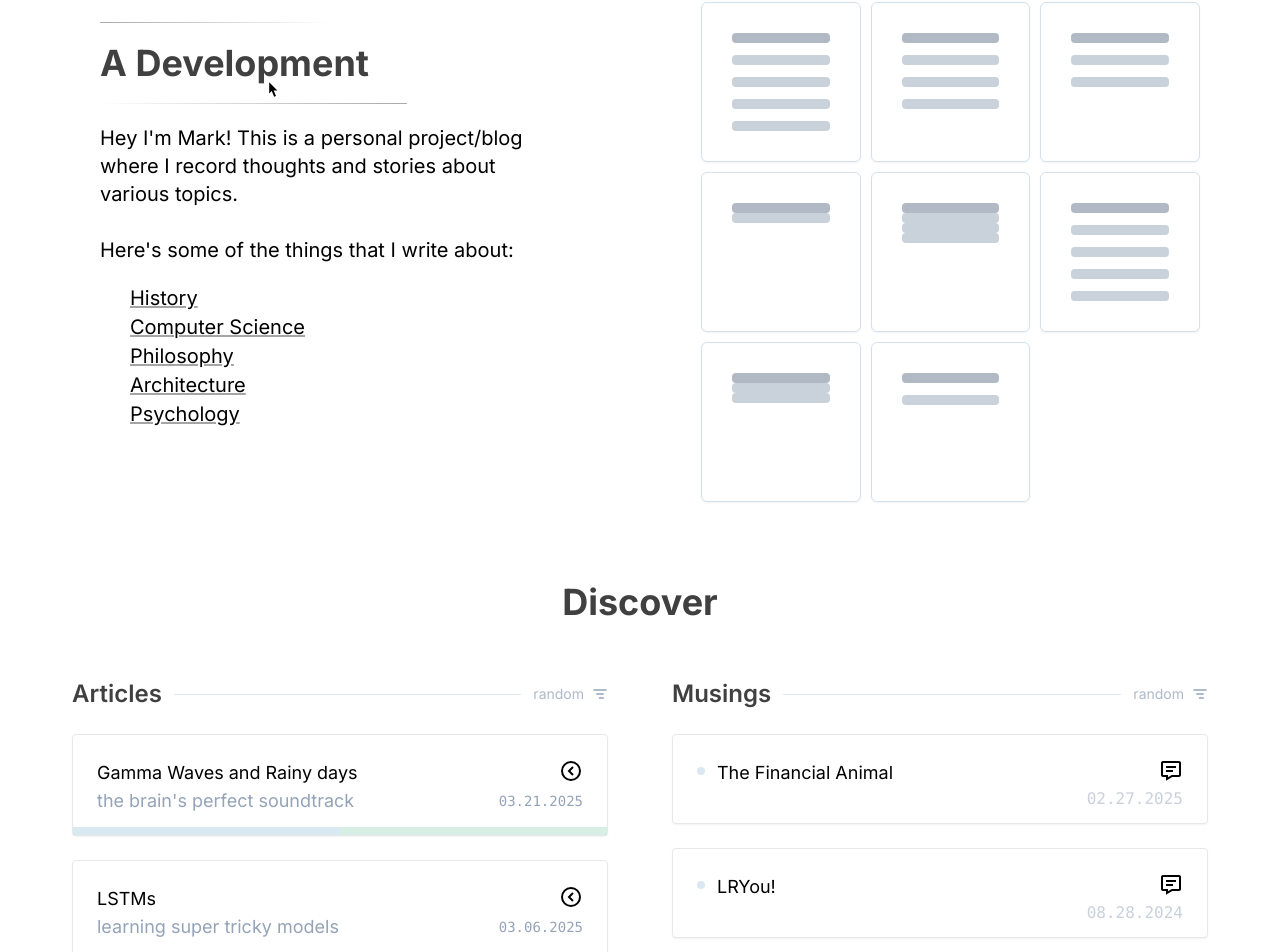
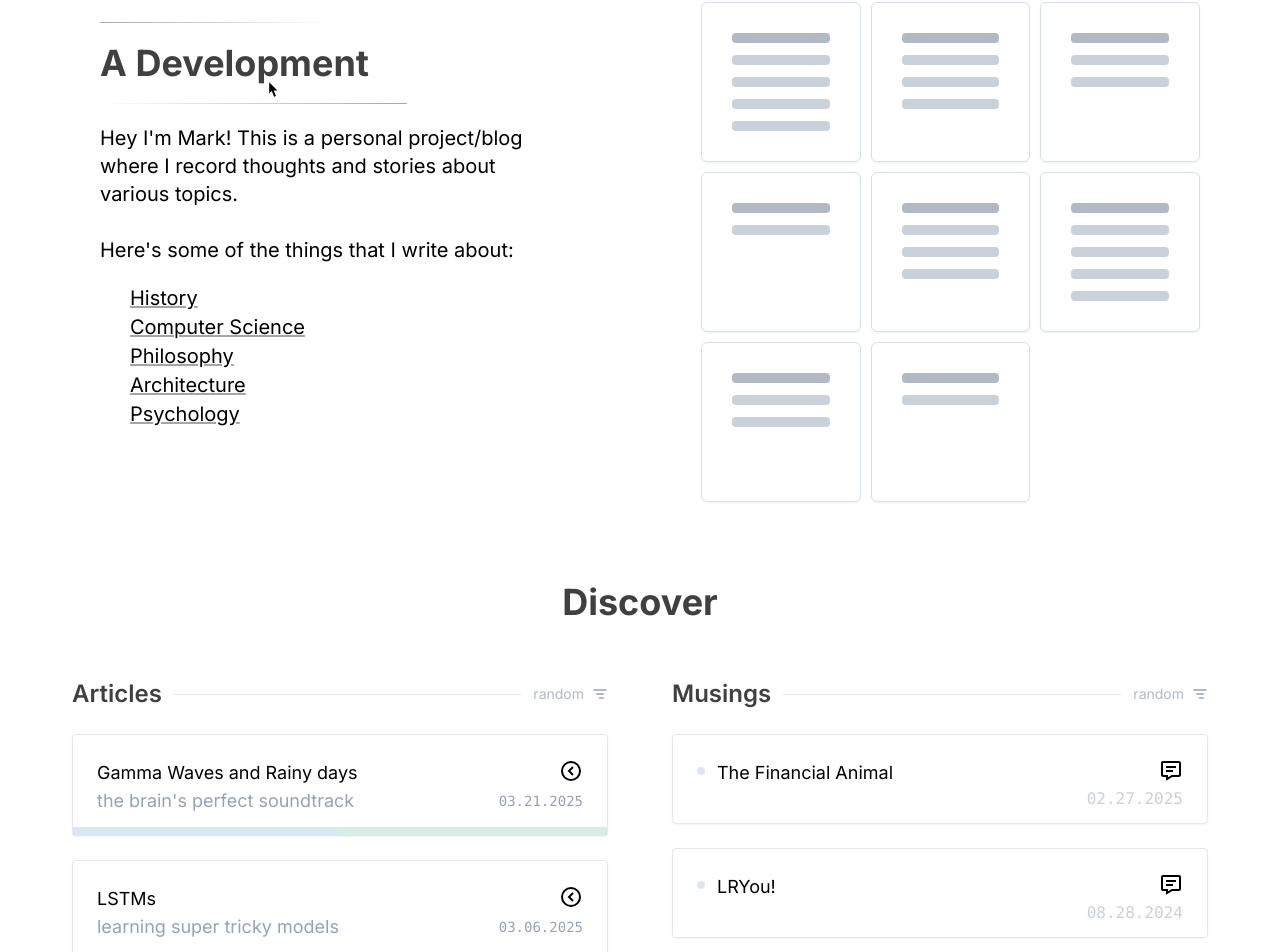
Before and after one commit to markmcguire011/Sentennial, a Next.js app: page / in a window 1280 px wide. Shown: the part 942-1894 px from the top of the page. Built offline with nearby package versions, Linux system fonts and the light colour scheme.

Commit message:
updated meta data, fixed spacing in mock grid

```diff
--- a/app/layout.tsx
+++ b/app/layout.tsx
@@ -31,8 +31,8 @@ export const metadata: Metadata = {
     "AI",
     "architecture",
   ],
-  authors: [{ name: "Mark" }],
-  creator: "Mark",
+  authors: [{ name: "Mark McGuire" }],
+  creator: "Mark McGuire",
   publisher: "Sentennial",
   robots: {
     index: true,
--- a/components/sections/mock-articles-grid.tsx
+++ b/components/sections/mock-articles-grid.tsx
@@ -24,10 +24,10 @@ export default function MockArticlesGrid() {
       <MockArticle numLines={4} />
       <MockArticle numLines={3} />
       <MockArticle numLines={2} />
-      <MockArticle numLines={1} className="hidden md:block" />
-      <MockArticle numLines={3} className="hidden md:block" />
+      <MockArticle numLines={1} className="hidden md:flex" />
+      <MockArticle numLines={3} className="hidden md:flex" />
       <MockArticle numLines={4} />
-      <MockArticle numLines={2} className="hidden md:block" />
+      <MockArticle numLines={2} className="hidden md:flex" />
       <MockArticle numLines={1} />
     </div>
   );
```
